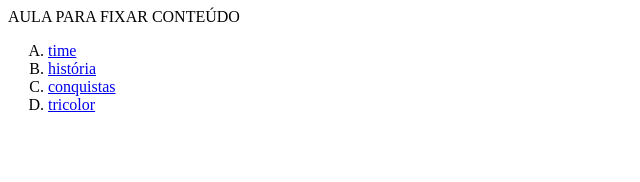
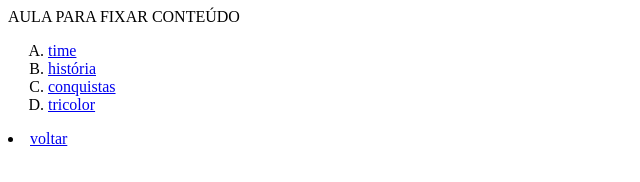
Before and after one commit to vicmariaa/tricolor, a plain HTML site: page index.html in a window 1280 px wide. Shown: the full height of the page, 0-640 px from the left. Drawn offline with Linux system fonts and the light colour scheme.

Commit message:
Update index.html

```diff
--- a/index.html
+++ b/index.html
@@ -16,3 +16,4 @@
     </ol>
 </body>
 </html>
+ <li><a href="index.html">voltar</a></li>
```
